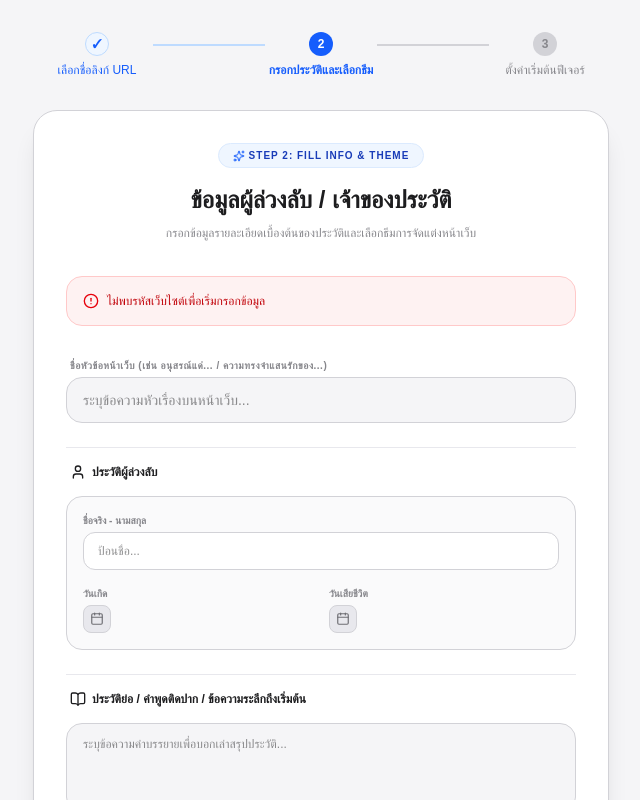
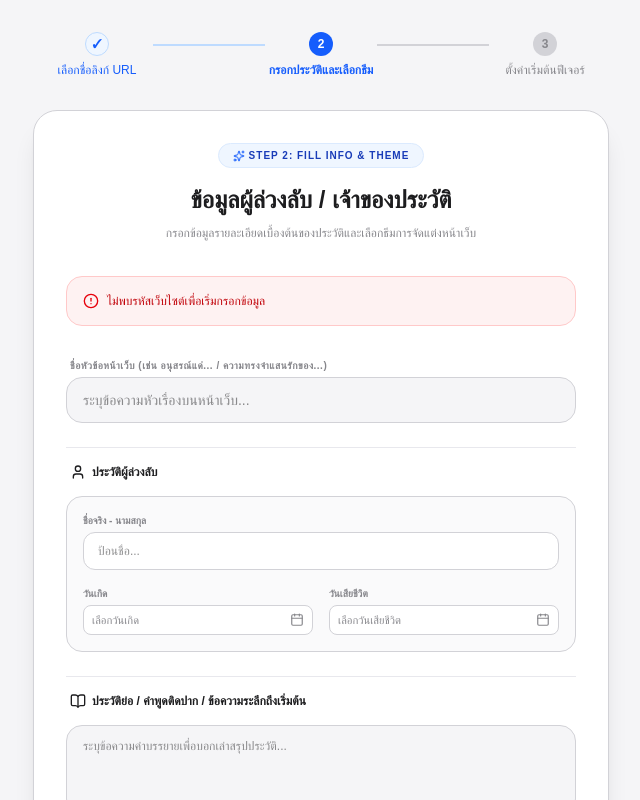
Before and after one commit to olelemon-wq/ForeverProject-, a Next.js app: page /manage/onboarding/fill-info in a window 1280 px wide. Shown: the top 800 px of the page, without its empty margins (319-959 px from the left). Built offline with nearby package versions, Linux system fonts and the light colour scheme; a web font is replaced by a local one.

Commit message:
fix: change ThaiDatePicker variant to input on fill-info onboarding page to show chosen dates

```diff
--- a/app/manage/onboarding/fill-info/page.tsx
+++ b/app/manage/onboarding/fill-info/page.tsx
@@ -250,6 +250,7 @@ function FillInfoInner() {
                       value={subjectBirth1}
                       onChange={setSubjectBirth1}
                       placeholder="เลือกวันเกิด"
+                      variant="input"
                     />
                   </div>
                   <div className="space-y-1 text-left">
@@ -258,6 +259,7 @@ function FillInfoInner() {
                       value={subjectDeath1}
                       onChange={setSubjectDeath1}
                       placeholder="เลือกวันเสียชีวิต"
+                      variant="input"
                     />
                   </div>
                 </div>
```
